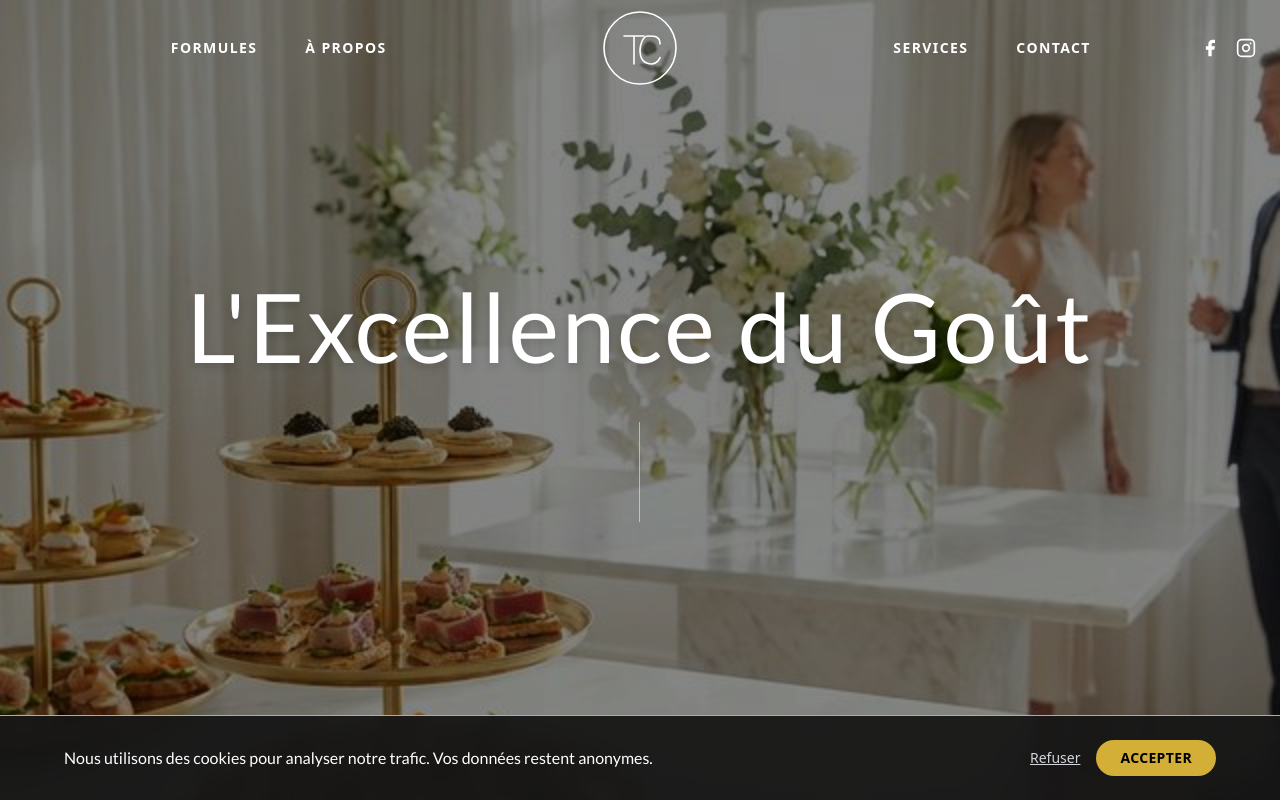
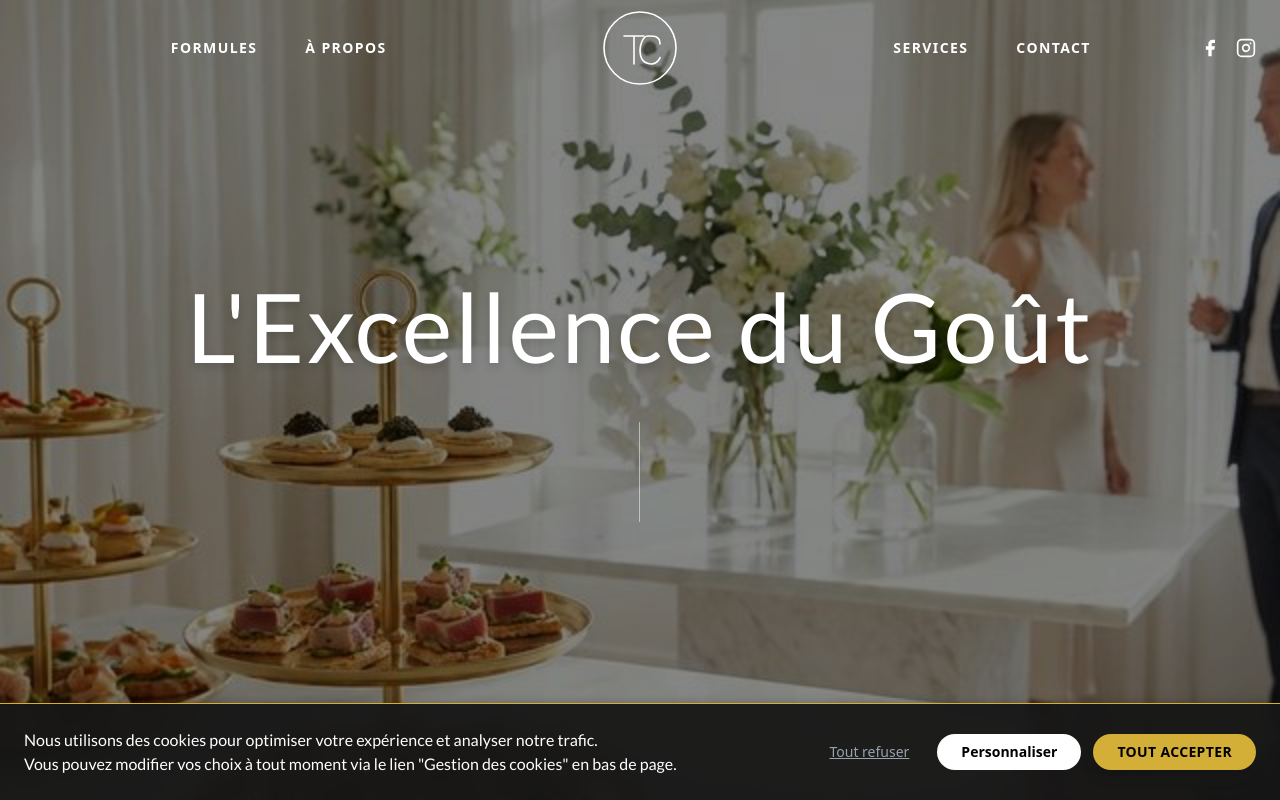
Before and after one commit to FlorianMeganck/traiteur-compere, a Next.js app: page / in a window 1280 px wide. Shown: the top 800 px of the page. Built offline with nearby package versions, Linux system fonts and the light colour scheme; a web font is replaced by a local one.

Commit message:
modif cookie banner

```diff
--- a/app/components/CookieBanner.tsx
+++ b/app/components/CookieBanner.tsx
@@ -1,48 +1,81 @@
 "use client";
 
 import { useState, useEffect } from 'react';
+import Link from 'next/link';
+import { usePathname } from 'next/navigation';
 
 export default function CookieBanner() {
     const [isVisible, setIsVisible] = useState(false);
+    const pathname = usePathname();
 
     useEffect(() => {
-        const consent = localStorage.getItem("cookie_consent");
-        if (consent === null) {
+        // Check if preferences are already set
+        const preferences = localStorage.getItem("cookie_preferences");
+        if (!preferences) {
             setIsVisible(true);
         }
     }, []);
 
-    const handleAccept = () => {
-        localStorage.setItem("cookie_consent", "true");
-        window.dispatchEvent(new Event('local-consent-update'));
+    const handleRefuseAll = () => {
+        const preferences = {
+            essential: true,
+            analytical: false,
+            marketing: false
+        };
+        localStorage.setItem("cookie_preferences", JSON.stringify(preferences));
         setIsVisible(false);
     };
 
-    const handleDecline = () => {
-        localStorage.setItem("cookie_consent", "false");
+    const handleAcceptAll = () => {
+        const preferences = {
+            essential: true,
+            analytical: true,
+            marketing: true
+        };
+        localStorage.setItem("cookie_preferences", JSON.stringify(preferences));
+        // Dispatch event if needed for analytics scripts to pick up immediately
+        window.dispatchEvent(new Event('cookie-preferences-updated'));
         setIsVisible(false);
     };
 
-    if (!isVisible) return null;
+    // Don't show banner if user is on the management page or if not visible
+    if (!isVisible || pathname === '/gestion-cookies') return null;
 
     return (
-        <div className="fixed bottom-0 left-0 right-0 z-50 bg-neutral-900/95 border-t border-[#D4AF37] p-4 md:p-6 backdrop-blur-sm">
-            <div className="max-w-6xl mx-auto flex flex-col md:flex-row items-center justify-between gap-4">
-                <p className="text-white font-sans text-sm md:text-base text-center md:text-left">
-                    Nous utilisons des cookies pour analyser notre trafic. Vos données restent anonymes.
+        <div className="fixed bottom-0 left-0 right-0 z-50 bg-neutral-900/95 border-t border-[#D4AF37] p-4 md:p-6 backdrop-blur-sm shadow-[0_-4px_6px_-1px_rgba(0,0,0,0.1)]">
+            <div className="max-w-7xl mx-auto flex flex-col md:flex-row items-center justify-between gap-6">
+
+                {/* Text Content */}
+                <p className="text-white font-sans text-sm md:text-base text-center md:text-left flex-1">
+                    Nous utilisons des cookies pour optimiser votre expérience et analyser notre trafic. <br className="hidden md:block" />
+                    Vous pouvez modifier vos choix à tout moment via le lien "Gestion des cookies" en bas de page.
                 </p>
-                <div className="flex gap-4">
+
+                {/* Buttons Container */}
+                <div className="flex flex-col md:flex-row gap-3 w-full md:w-auto">
+
+                    {/* Button 1: Refuse All */}
                     <button
-                        onClick={handleDecline}
-                        className="text-gray-300 hover:text-white underline text-sm transition-colors duration-300"
+                        onClick={handleRefuseAll}
+                        className="px-4 py-2 text-gray-400 hover:text-white underline text-sm transition-colors duration-300 whitespace-nowrap"
                     >
-                        Refuser
+                        Tout refuser
                     </button>
+
+                    {/* Button 2: Customize */}
+                    <Link
+                        href="/gestion-cookies"
+                        className="px-6 py-2 bg-white text-black rounded-full font-bold text-sm hover:bg-gray-200 transition-all duration-300 text-center whitespace-nowrap"
+                    >
+                        Personnaliser
+                    </Link>
+
+                    {/* Button 3: Accept All */}
                     <button
-                        onClick={handleAccept}
-                        className="bg-[#D4AF37] text-black px-6 py-2 rounded-full font-bold text-sm hover:bg-white transition-all duration-300 uppercase tracking-wide"
+                        onClick={handleAcceptAll}
+                        className="px-6 py-2 bg-[#D4AF37] text-black rounded-full font-bold text-sm hover:bg-[#b08d2b] transition-all duration-300 uppercase tracking-wide shadow-lg hover:shadow-[#D4AF37]/20 whitespace-nowrap"
                     >
-                        Accepter
+                        Tout accepter
                     </button>
                 </div>
             </div>
```
